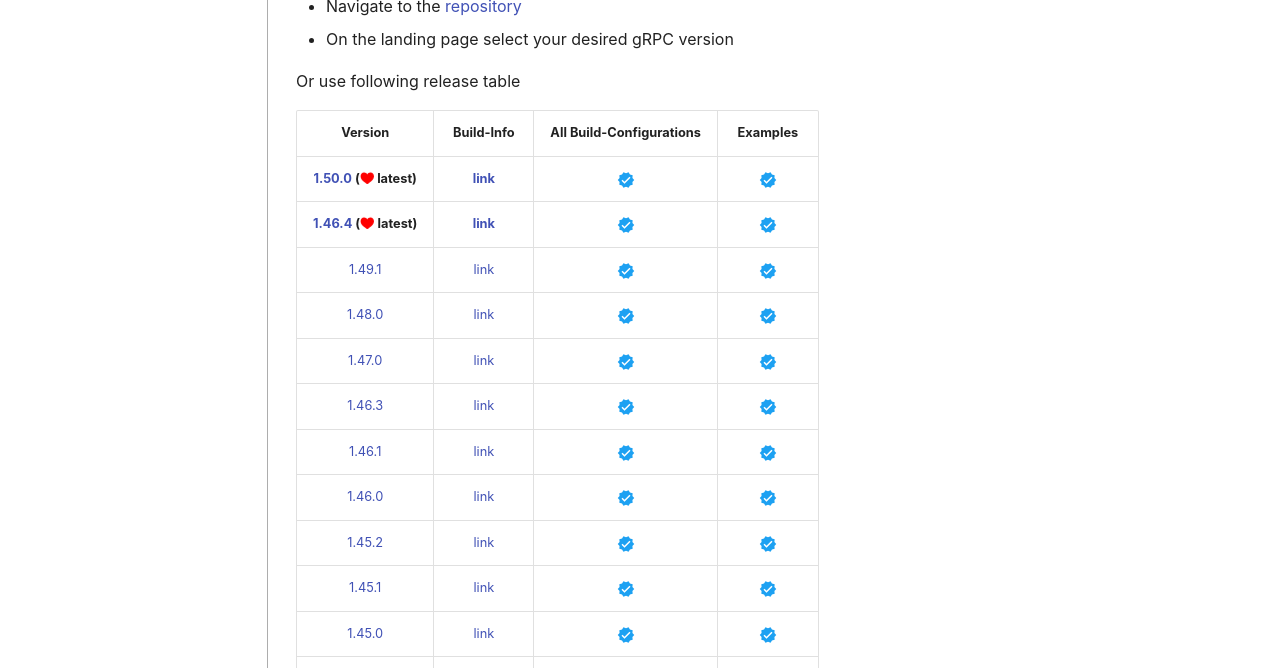
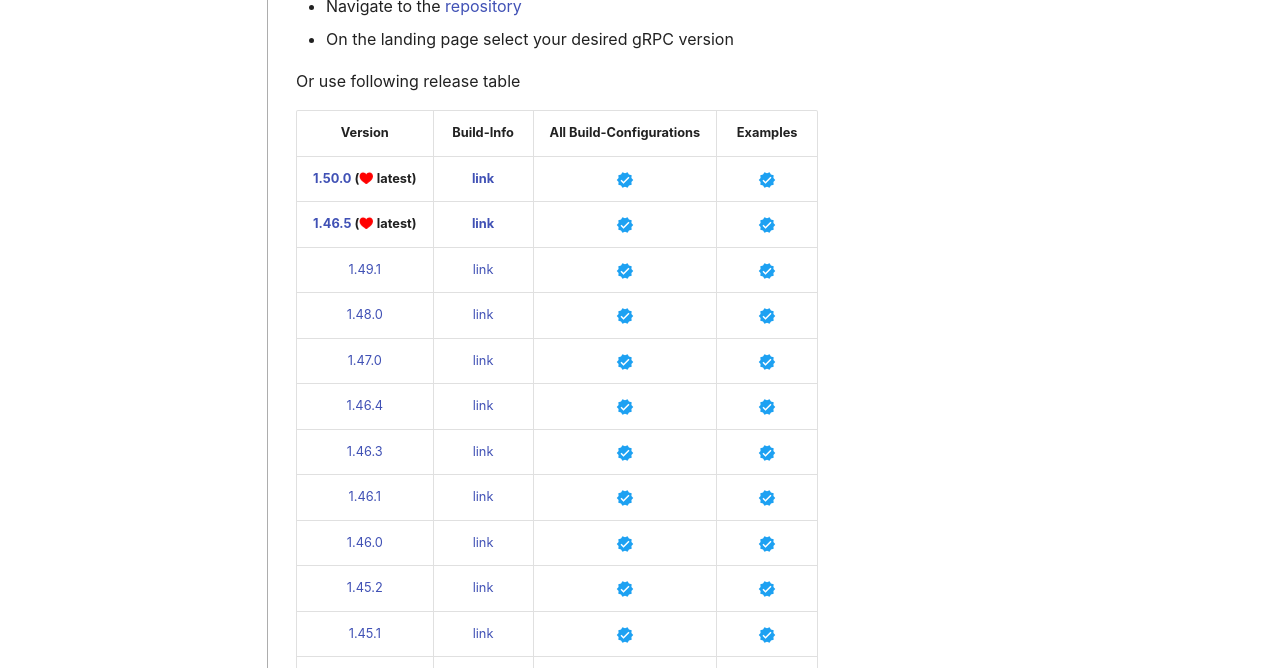
Before and after one commit to thommyho/Cpp-gRPC-Windows-PreBuilts, an MkDocs documentation site: the page built from docs/steps.md, in a window 1280 px wide and 900 px high. Shown: the part 232-900 px from the top of the window. Built offline with MkDocs 1.6.1 and Material for MkDocs 9.7.7, drawn with Linux system fonts in a browser that asks for light colours; emoji names are drawn with the system emoji font; some web fonts are replaced; comment, search, counter and statistics services are not loaded.

Commit message:
Update steps.md

```diff
--- a/docs/steps.md
+++ b/docs/steps.md
@@ -10,10 +10,11 @@
 |                                                         Version                                                         |                                 Build-Info                                 |        All Build-Configurations         |                Examples                 |
 |:-----------------------------------------------------------------------------------------------------------------------:|:--------------------------------------------------------------------------:|:---------------------------------------:|:---------------------------------------:|
 | **[1.50.0](https://github.com/thommyho/gRPC_windows/releases/tag/v1.50.0) (:octicons-heart-fill-24:{ .heart } latest)** | **[link](https://github.com/thommyho/gRPC_windows_prebuilt/tree/v1.50.ß)** | :material-check-decagram:{ .tick-blue } | :material-check-decagram:{ .tick-blue } |
-| **[1.46.4](https://github.com/thommyho/gRPC_windows/releases/tag/v1.46.4) (:octicons-heart-fill-24:{ .heart } latest)** | **[link](https://github.com/thommyho/gRPC_windows_prebuilt/tree/v1.46.4)** | :material-check-decagram:{ .tick-blue } | :material-check-decagram:{ .tick-blue } |
+| **[1.46.5](https://github.com/thommyho/gRPC_windows/releases/tag/v1.46.5) (:octicons-heart-fill-24:{ .heart } latest)** | **[link](https://github.com/thommyho/gRPC_windows_prebuilt/tree/v1.46.5)** | :material-check-decagram:{ .tick-blue } | :material-check-decagram:{ .tick-blue } |
 |                         [1.49.1](https://github.com/thommyho/gRPC_windows/releases/tag/v1.49.1)                         |   [link](https://github.com/thommyho/gRPC_windows_prebuilt/tree/v1.49.1)   | :material-check-decagram:{ .tick-blue } | :material-check-decagram:{ .tick-blue } |
 |                         [1.48.0](https://github.com/thommyho/gRPC_windows/releases/tag/v1.48.0)                         |   [link](https://github.com/thommyho/gRPC_windows_prebuilt/tree/v1.48.0)   | :material-check-decagram:{ .tick-blue } | :material-check-decagram:{ .tick-blue } |
 |                         [1.47.0](https://github.com/thommyho/gRPC_windows/releases/tag/v1.47.0)                         |   [link](https://github.com/thommyho/gRPC_windows_prebuilt/tree/v1.47.0)   | :material-check-decagram:{ .tick-blue } | :material-check-decagram:{ .tick-blue } |
+|                         [1.46.4](https://github.com/thommyho/gRPC_windows/releases/tag/v1.46.4)                         |   [link](https://github.com/thommyho/gRPC_windows_prebuilt/tree/v1.46.4)   | :material-check-decagram:{ .tick-blue } | :material-check-decagram:{ .tick-blue } |
 |                         [1.46.3](https://github.com/thommyho/gRPC_windows/releases/tag/v1.46.3)                         |   [link](https://github.com/thommyho/gRPC_windows_prebuilt/tree/v1.46.3)   | :material-check-decagram:{ .tick-blue } | :material-check-decagram:{ .tick-blue } |
 |                         [1.46.1](https://github.com/thommyho/gRPC_windows/releases/tag/v1.46.1)                         |   [link](https://github.com/thommyho/gRPC_windows_prebuilt/tree/v1.46.1)   | :material-check-decagram:{ .tick-blue } | :material-check-decagram:{ .tick-blue } |
 |                         [1.46.0](https://github.com/thommyho/gRPC_windows/releases/tag/v1.46.0)                         |   [link](https://github.com/thommyho/gRPC_windows_prebuilt/tree/v1.46.0)   | :material-check-decagram:{ .tick-blue } | :material-check-decagram:{ .tick-blue } |
```
